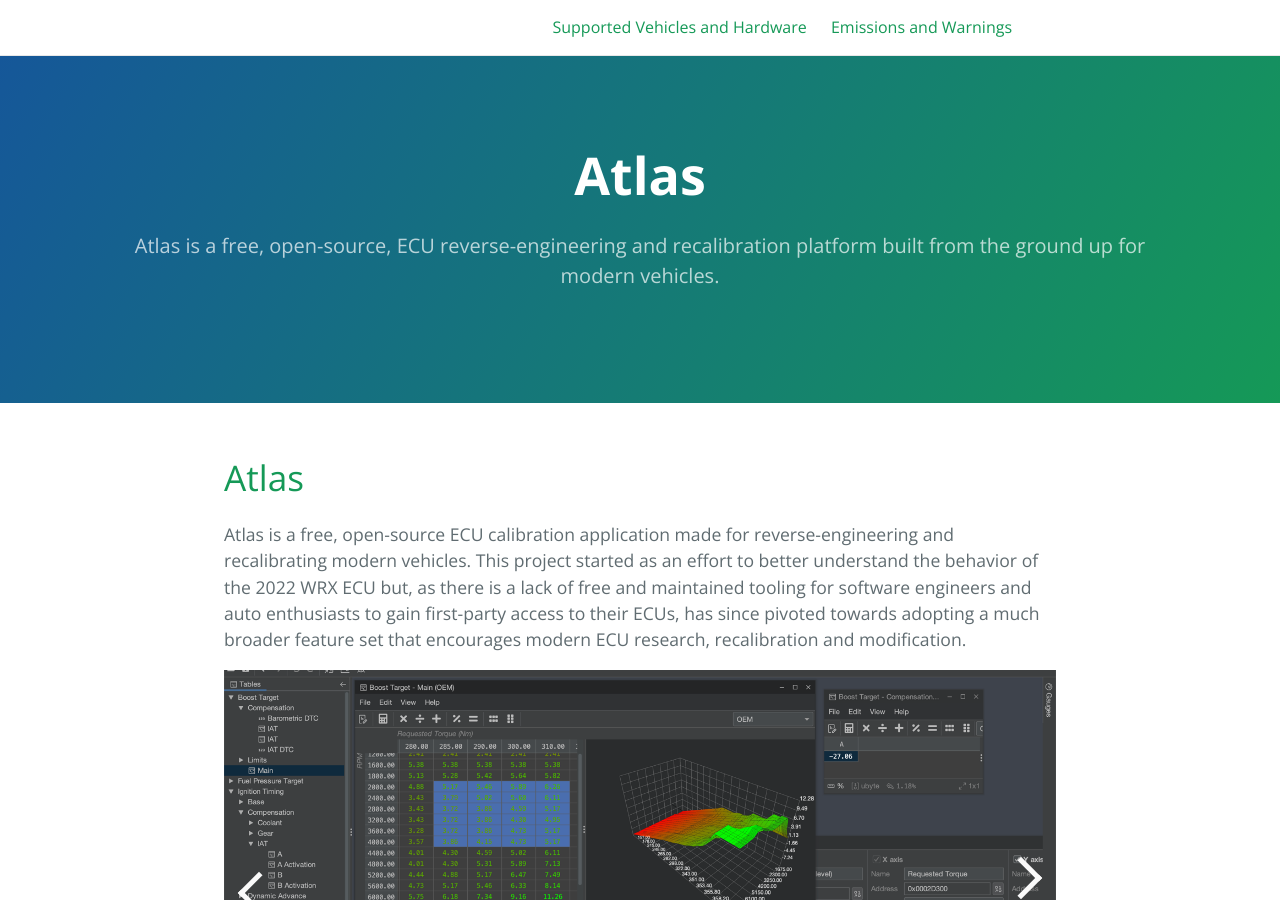
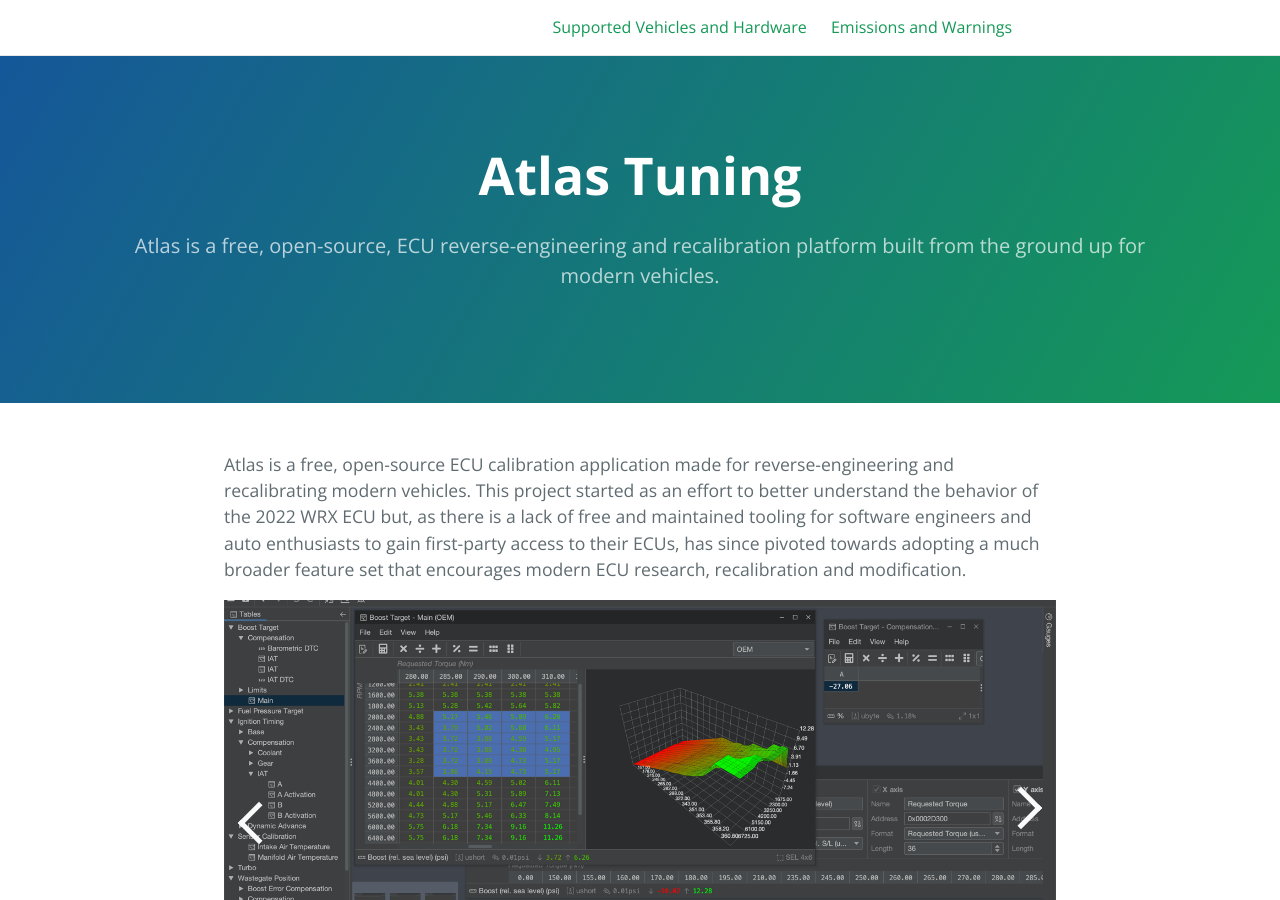
Before and after one commit to atlas-tuning/atlas-public, a Jekyll site: the page built from docs/index.md, in a window 1280 px wide and 900 px high. Built offline with Jekyll 4.4.1, drawn with Linux system fonts in a browser that asks for light colours; our own code applies the rules of GitHub Pages for plain Markdown files.

Commit message:
Minor index format change

```diff
--- a/docs/index.md
+++ b/docs/index.md
@@ -12,7 +12,6 @@
     - image: /assets/atlas7.png
 ---
 
-# Atlas
 Atlas is a free, open-source ECU calibration application made for reverse-engineering and recalibrating modern vehicles. This project started as an effort to better understand the behavior of the 2022 WRX ECU but, as there is a lack of free and maintained tooling for software engineers and auto enthusiasts to gain first-party access to their ECUs, has since pivoted towards adopting a much broader feature set that encourages modern ECU research, recalibration and modification.
 
 {% include carousel.html height="50" unit="%" duration="7" number="1" %}
```
